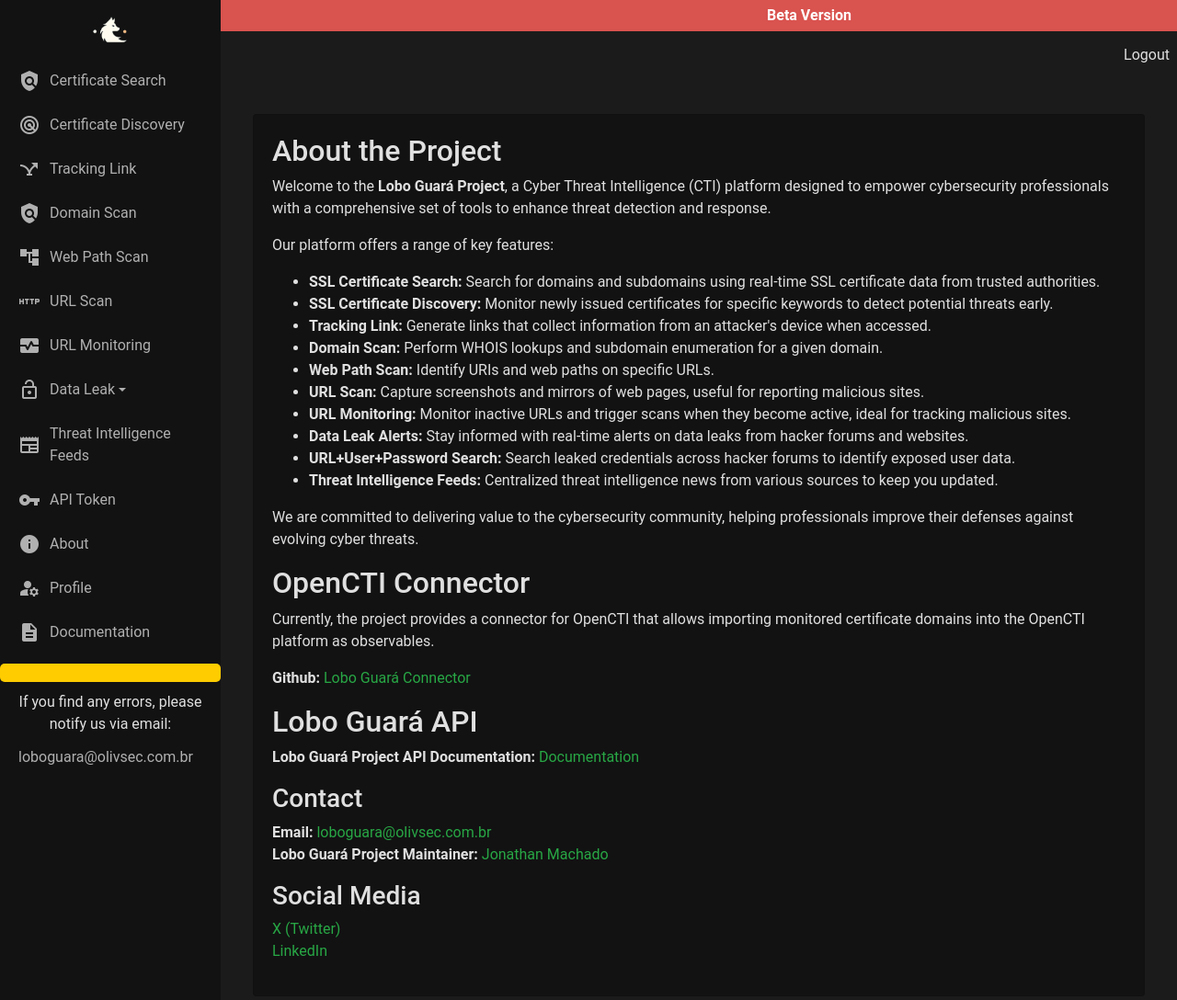
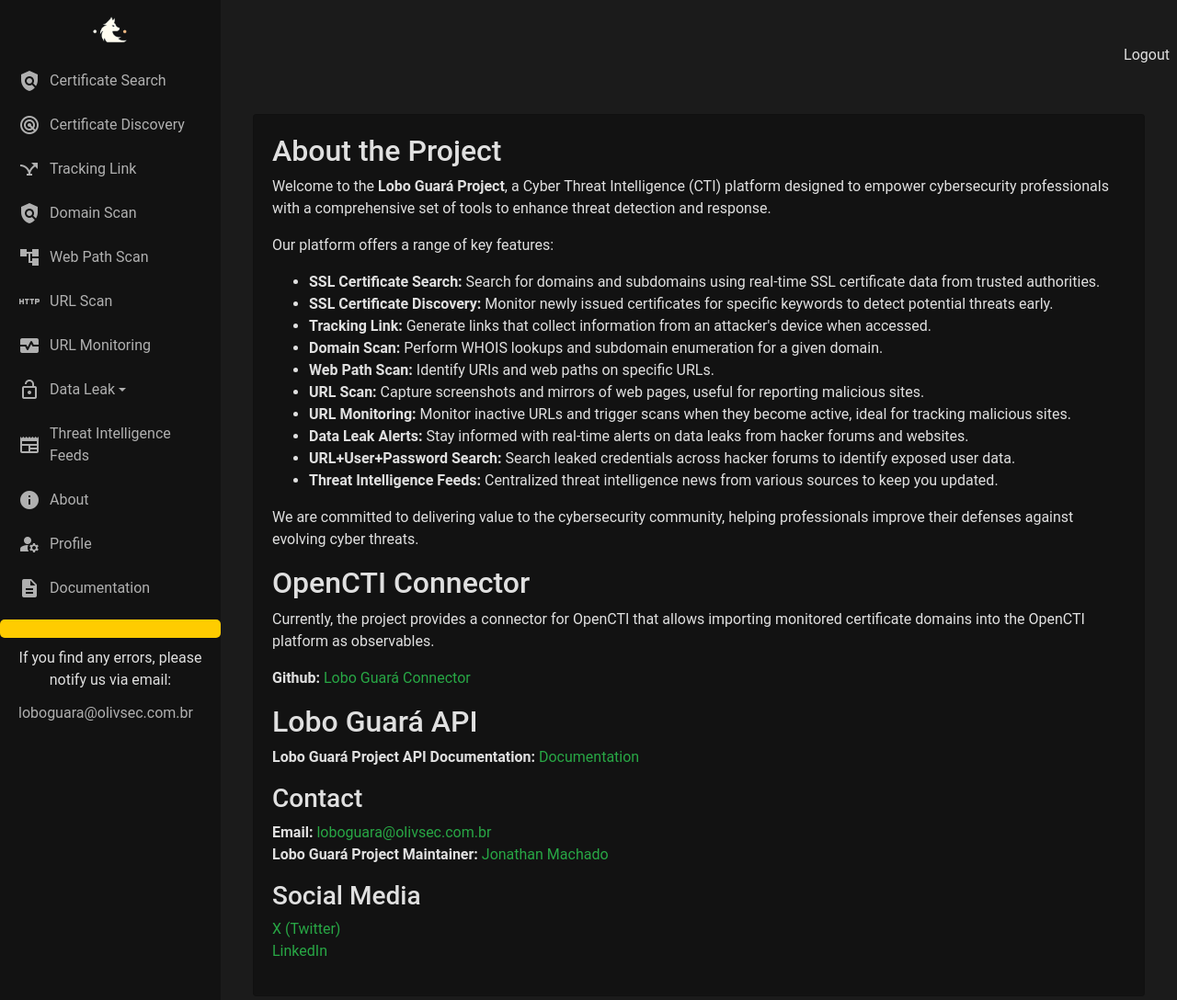
Before and after one commit to olivsec/loboguara, a Flask app: page /about in a window 1280 px wide. Shown: the top 1088 px of the page at 92% size. Run offline with Flask 3, Linux system fonts and the light colour scheme; the visitor is signed in with stand-in values (Sample User, id 1); parts of the project's set-up code (start-up, migrations or seed data) failed here and were passed over; some libraries are stand-ins or nearby versions.

Commit message:
Update base.html
Bug fix in the web interface.

```diff
--- a/server/templates/base.html
+++ b/server/templates/base.html
@@ -21,61 +21,61 @@
                     </a>
                 </li>
 
-                <li>
+                <li class="{% if request.path == '/sslcertificatesearch' %}active{% endif %}">
                     <a href="/sslcertificatesearch">
                         <i class="material-icons notranslate">policy</i>
                         <span class="menu-text">Certificate Search</span>
                     </a>
                 </li>
-                <li>
+                <li class="{% if request.path == '/sslcertificatediscovery' %}active{% endif %}">
                     <a href="/sslcertificatediscovery">
                         <i class="material-icons notranslate">radar</i>
                         <span class="menu-text">Certificate Discovery</span>
                     </a>
                 </li>
-                <li>
+                <li class="{% if request.path == '/redirection' %}active{% endif %}">
                     <a href="/redirection">
                         <i class="material-icons notranslate">airline_stops</i>
                         <span class="menu-text">Tracking Link</span>
                     </a>
                 </li>
-                <li>
+                <li class="{% if request.path == '/domainscan' %}active{% endif %}">
                     <a href="/domainscan">
                         <i class="material-icons notranslate">policy</i>
                         <span class="menu-text">Domain Scan</span>
                     </a>
                 </li>
-                <li>
+                <li class="{% if request.path == '/webpathscan' %}active{% endif %}">
                     <a href="/webpathscan">
                         <i class="material-icons notranslate">account_tree</i>
                         <span class="menu-text">Web Path Scan</span>
                     </a>
                 </li>
-                <li>
-                <a href="/scan/urlscan">
-                    <i class="material-icons notranslate">http</i>
-                    <span class="menu-text">URL Scan</span>
-                </a>
+                <li class="{% if request.path == '/scan/urlscan' %}active{% endif %}">
+                    <a href="/scan/urlscan">
+                        <i class="material-icons notranslate">http</i>
+                        <span class="menu-text">URL Scan</span>
+                    </a>
                 </li>
-                <li>
+                <li class="{% if request.path == '/monitoring/urlmonitoring' %}active{% endif %}">
                     <a href="/monitoring/urlmonitoring">
                         <i class="material-icons notranslate">monitor_heart</i>
                         <span class="menu-text">URL Monitoring</span>
                     </a>
                 </li>
                 <li>
-                    <a href="#dataLeakSubmenu" data-toggle="collapse" aria-expanded="false" class="dropdown-toggle">
+                    <a href="#dataLeakSubmenu" data-toggle="collapse" aria-expanded="{% if 'dataleak' in request.path %}true{% else %}false{% endif %}" class="dropdown-toggle {% if 'dataleak' in request.path %}active{% endif %}">
                         <i class="material-icons notranslate">lock_open</i>
                         <span class="menu-text">Data Leak</span>
                     </a>
-                    <ul class="collapse list-unstyled" id="dataLeakSubmenu">
-                        <li>
+                    <ul class="collapse list-unstyled {% if 'dataleak' in request.path %}show{% endif %}" id="dataLeakSubmenu">
+                        <li class="{% if request.path == '/dataleak/dataleakalerts' %}active{% endif %}">
                             <a href="/dataleak/dataleakalerts">
                                 <i class="material-icons notranslate">crisis_alert</i>
                                 <span class="menu-text">Data Leak Alerts</span>
                             </a>
                         </li>
-                        <li>
+                        <li class="{% if request.path == '/dataleak/urluserpass' %}active{% endif %}">
                             <a href="/dataleak/urluserpass">
                                 <i class="material-icons notranslate">key</i>
                                 <span class="menu-text">URL+User+Pass</span>
@@ -83,73 +83,47 @@
                         </li>
                     </ul>
                 </li>
-                <li>
+                <li class="{% if request.path == '/threatintelfeeds' %}active{% endif %}">
                     <a href="/threatintelfeeds">
                         <i class="material-icons notranslate">newspaper</i>
                         <span class="menu-text">Threat Intelligence Feeds</span>
                     </a>
                 </li>
-
-                <li>
-                    <a href="{{ url_for('api.generate_api_token') }}">
-                        <i class="material-icons notranslate">vpn_key</i>
-                        <span class="menu-text">API Token</span>
-                    </a>
-                </li>
-
-                <li>
+                <li class="{% if request.path == '/about' %}active{% endif %}">
                     <a href="/about">
                         <i class="material-icons notranslate">info</i>
                         <span class="menu-text">About</span>
                     </a>
                 </li>
-                <li>
+                <li class="{% if request.path == '/profile' %}active{% endif %}">
                     <a href="/profile">
                         <i class="material-icons notranslate">manage_accounts</i>
                         <span class="menu-text">Profile</span>
                     </a>
                 </li>
                 <li>
-                    <a href="/docs" target="_blank">
+                    <a href="https://loboguara.olivsec.com.br/docs/" target="_blank">
                         <i class="material-icons notranslate">description</i>
                         <span class="menu-text">Documentation</span>
                     </a>
                 </li>
                 {% if current_user.is_authenticated and (current_user.is_admin or current_user.is_superadmin) %}
                 <li>
-                    <a href="#adminSubmenu" data-toggle="collapse" aria-expanded="false" class="dropdown-toggle">
+                    <a href="#adminSubmenu" data-toggle="collapse" aria-expanded="{% if 'admin' in request.path %}true{% else %}false{% endif %}" class="dropdown-toggle {% if 'admin' in request.path %}active{% endif %}">
                         <i class="material-icons notranslate">admin_panel_settings</i>
                         <span class="menu-text">Admin</span>
                     </a>
-                    <ul class="collapse list-unstyled" id="adminSubmenu">
-                        <li>
+                    <ul class="collapse list-unstyled {% if 'admin' in request.path %}show{% endif %}" id="adminSubmenu">
+                        <li class="{% if request.path == url_for('admin.admin_dashboard') %}active{% endif %}">
                             <a href="{{ url_for('admin.admin_dashboard') }}">
                                 <i class="material-icons notranslate">dashboard</i>
                                 <span class="menu-text">Dashboard</span>
                             </a>
                         </li>
-                        <li>
+                        <li class="{% if request.path == url_for('admin.admin_users') %}active{% endif %}">
                             <a href="{{ url_for('admin.admin_users') }}">
                                 <i class="material-icons notranslate">group</i>
                                 <span class="menu-text">Manage Users</span>
-                            </a>
-                        </li>
-                        <li>
-                            <a href="{{ url_for('admin.admin_important_notices') }}">
-                                <i class="material-icons notranslate">announcement</i>
-                                <span class="menu-text">Important Notices</span>
-                            </a>
-                        </li>
-                        <li>
-                            <a href="{{ url_for('admin.data_leak_management') }}">
-                                <i class="material-icons notranslate">security</i>
-                                <span class="menu-text">Data Leak Management</span>
-                            </a>
-                        </li>
-                        <li>
-                            <a href="{{ url_for('admin.admin_data_leak') }}">
-                                <i class="material-icons notranslate">leak_add</i>
-                                <span class="menu-text">Data Leak Information</span>
                             </a>
                         </li>
                     </ul>
@@ -163,10 +137,9 @@
             </ul>
         </div>
 
+
+
         <div id="page-content-wrapper">
-            <div class="beta-banner">
-                <p>Beta Version</p>
-            </div>
 
             <nav class="navbar navbar-expand-lg navbar-dark bg-dark">
                 <button class="navbar-toggler" type="button" data-toggle="collapse" data-target="#navbarNav" aria-controls="navbarNav" aria-expanded="false" aria-label="Toggle navigation">
@@ -180,6 +153,7 @@
                     </ul>
                 </div>
             </nav>
+
 
             <div class="container-fluid alert-container">
                 {% with messages = get_flashed_messages(with_categories=true) %}
```
